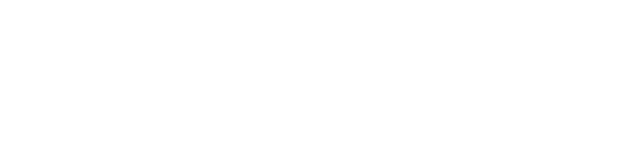
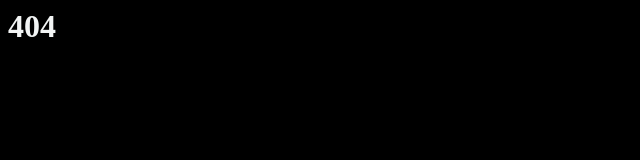
Before and after one commit to Otkupman/Otkupman.github.io, a plain HTML site: page 404.html in a window 1280 px wide. Shown: the whole page, without its empty margins (0-640 px from the left). Drawn offline with Linux system fonts and the light colour scheme.

Commit message:
Update 404.html

```diff
--- a/404.html
+++ b/404.html
@@ -1,3 +1,8 @@
+<html>
 <head>
 <meta http-equiv="refresh" content="1;URL=https://odvk.su" />
 </head>
+<body bgcolor="black" text=#F2F4F4>
+<h1>404</h1>
+</body>
+</html>
```
